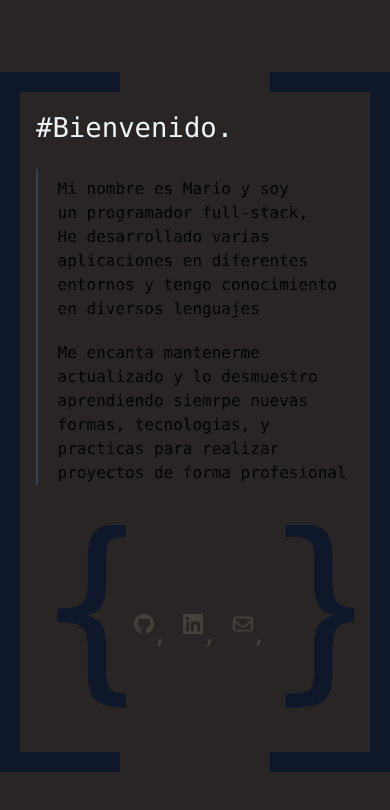
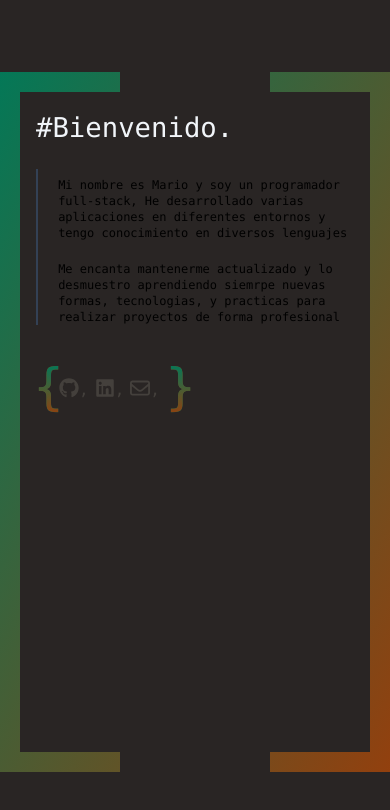
Before and after one commit to MarioTorresRonda/mario-torres-portfolio, a Next.js app: page / in a window 390 px wide. Shown: the top 810 px of the page. Built offline with nearby package versions, Linux system fonts and the light colour scheme.

Commit message:
Animations and Fix responsive Bugs
Implemented Animations:
-Load Escene,
-Hover principal Card,
-Hover Socials Card
FIxed responsive bugs that occured when the page was <400width

```diff
--- a/app/globals.css
+++ b/app/globals.css
@@ -30,4 +30,56 @@ body {
   .text-balance {
     text-wrap: balance;
   }
+
+  @property --myColor1 {
+    syntax: '<color>';
+    initial-value: theme(colors.amber.800);
+    inherits: false;
+  }
+
+  @property --myColor2 {
+    syntax: '<color>';
+    initial-value: theme(colors.emerald.700);
+    inherits: false;
+  }
+
+  .color-fondo {
+    background: linear-gradient(to left top, var(--myColor1), var(--myColor2));
+    transition:
+      --myColor1 0.5s ease-in-out,
+      --myColor2 0.5s ease-in-out;
+  }
+
+  .svg-fondo linearGradient:first-child stop:first-child{
+    stop-color: var(--myColor1);
+  }
+
+  .svg-fondo linearGradient:first-child stop:last-child{
+    stop-color: var(--myColor2);
+  }
+
+  .svg-fondo linearGradient:last-child stop:first-child{
+    stop-color: var(--myColor2);
+  }
+
+  .svg-fondo linearGradient:last-child stop:last-child{
+    stop-color: var(--myColor1);
+  }
+
+  .svg-fondo:hover text:last-child{
+    opacity: 0;
+    -webkit-transition: opacity .4s ease-in-out;
+    -moz-transition: opacity .4s ease-in-out;
+    -o-transition: opacity .4s ease-in-out;
+    transition: opacity .4s ease-in-out;
+  }
+
+  .color-fondo:hover {
+    --myColor1: theme(colors.emerald.600);
+    --myColor2: theme(colors.amber.700);
+  }
+
+  .fill-mode-forwards{
+    animation-fill-mode: forwards;
+  }
 }
--- a/app/page.js
+++ b/app/page.js
@@ -1,43 +1,37 @@
-import CharacterBlock from "@/components/CharacterBlock";
-import Header from "@/components/Header";
-import HighlightedText from "@/components/HighlightedText";
-import ClickableSocial from "@/components/ClickableImage/ClickableSocial";
+import Header from "@/components/Header/Header";
 
-
-import { faGithub as github } from '@fortawesome/free-brands-svg-icons'
-import { faLinkedin as linkedin } from '@fortawesome/free-brands-svg-icons'
-import { faEnvelope as email } from '@fortawesome/free-regular-svg-icons'
+import Hero from "@/components/Hero";
+import Socials from "@/components/Socials";
 
 export default function Home() {
+
+	const text = [
+		"Cargando Recursos",
+		"Cargando la ventana",
+		"Cargando contenido",
+		"Cargando codigo",
+		"Cargando Imagenes",
+		"Añadiendo errores al codigo",
+		"Añadiento animaciones inutiles",
+		"Eliminando Errores",
+		"Mirando fotos de gatos",
+		"Eliminando contenidos",
+		"Repitiendo codigo"
+	]
+	const randomText = text[Math.floor(Math.random() * text.length)];
+
   return (
     <main className="bg-stone-800 font-mono">
-			<Header className="lg:flex" >
-				<div className="w-full lg:w-[67%]">
-					<div className="flex lg:block">
-						<p className="text-slate-100 text-[7vw] lg:text-[200px] lg:mt-[-50px]"> # </p>
-						<p className="text-slate-100 text-[7vw] lg:text-7xl lg:mt-[-50px]"> Bienvenido. </p>
-					</div>
-					<HighlightedText
-						texts={[
-							"Mi nombre es Mario y soy un programador full-stack, He desarrollado varias aplicaciones en diferentes entornos y tengo conocimiento en diversos lenguajes",
-							"Me encanta mantenerme actualizado y lo desmuestro aprendiendo siemrpe nuevas formas, tecnologias, y practicas para realizar proyectos de forma profesional",
-						]}
-					/>
-				</div>
-				<div className="mt-10 lg:mt-0" >
-					<CharacterBlock className="flex items-center h-[200px]" startCharacter="{" endCharacter="}" >
-						<div className="flex lg:flex-col gap-4">
-							<div className="flex gap-4">
-								<ClickableSocial icon={github}/>
-								<ClickableSocial icon={linkedin}/>
-							</div>
-							<div className="flex gap-4">
-								<ClickableSocial icon={email}/>
+      <Header className="lg:flex">
+        <Hero />
+        <Socials />
+      </Header>
+      <div className="absolute top-0 left-0 bottom-0 right-0 bg-stone-900 z-20 animate-opacityLoad fill-mode-forwards flex justify-center h-[100vh] items-center">
+	  	<div className="md:flex items-center">
+        	<div className="animate-spin h-10 w-10 md:h-20 md:w-20 bg-slate-200 mx-auto md:mx-0"></div>
+			<p className="text-sm md:ml-10 lg:text-base xl:text-xl text-balance mt-3 md:mt-0 "> {randomText}... </p>
 	  	</div>
       </div>
-					</CharacterBlock>
-				</div>
-			</Header>
     </main>
   );
 }
--- a/components/CharacterBlock.jsx
+++ b/components/CharacterBlock.jsx
@@ -1,15 +1,29 @@
+'use client'
+
+import SVG from "./SVG/SVG";
+import { useState, useRef, useLayoutEffect } from 'react'
+
 export default function CharacterBlock({ className, startCharacter, endCharacter, children }) {
-	return (
-		<div className="flex gap-2">
-			<svg height="200" width="100" xmlns="http://www.w3.org/2000/svg">
-                <text x="0" y="150" className=" fill-slate-900 text-[200px]"> {startCharacter} </text>
-            </svg>
-			<div className={className}>
+
+    const [height, setHeight] = useState(0)
+    const ref = useRef(null)
+
+    useLayoutEffect(() => {
+        function updateheight() {
+            setHeight(ref.current.clientHeight)
+        }
+        window.addEventListener('resize', updateheight);
+        updateheight();
+        return () => window.removeEventListener('resize', updateheight);
+      }, []);
+
+    return (
+		<div className="flex gap-2 svg-fondo select-none">
+			<SVG char={startCharacter} height={height} />
+			<div className={className} ref={ref}>
                 { children }
             </div>
-            <svg className="ml-[-10px]" height="400" width="100" xmlns="http://www.w3.org/2000/svg">
-                <text x="0" y="150" className=" fill-slate-900 text-[200px]"> {endCharacter} </text>
-            </svg>
+			<SVG char={endCharacter} height={height}/>
 		</div>
 	);
 }
--- a/components/ClickableImage/ClickableSocial.jsx
+++ b/components/ClickableImage/ClickableSocial.jsx
@@ -2,16 +2,14 @@ import { FontAwesomeIcon } from "@fortawesome/react-fontawesome";
 
 export default function ClickableSocial({ icon, ...props }) {
 	return (
-		<>
+		<a className="flex ml-[-10px]" {...props} >
 		<FontAwesomeIcon
 			icon={icon}
-			className={`text-stone-700 w-[50px] h-[50px]
-			transition-transform ease-in-out hover:scale-[1.2] hover:text-stone-500 `}
-			fixedWidth
+			className={`text-stone-700 w-[20px] h-[20px] md:w-[35px] md:h-[35px] lg:w-[50px] lg:h-[50px] transition-transform ease-in-out hover:scale-[1.2] hover:text-stone-500 `}
 			/>
-		<p className="mt-5 ml-[-17px] text-stone-700 text-2xl">
+		<p className="lg:mt-5 text-stone-700 text-md lg:text-2xl">
 			,
 		</p>
-		</>
+		</a>
 	);
 }
--- a/components/Header.jsx
+++ b/components/Header/Header.jsx
@@ -3,8 +3,8 @@ export default function Header({ children, ...props }) {
 		<>
 			<div className="flex w-[100vw] justify-center h-[100vh] items-center">
 				<div className="flex w-[100vw] xl:w-[1280px]">
-					<div className="flex-auto bg-slate-900 h-[100vh] xl-h:h-[700px] ">
-						<div className="absolute flex-auto bg-stone-800 w-[calc(100vw-240px)] h-[700px] ml-[120px] xl:w-[1040px] "></div>
+					<div className="flex-auto transition-colors duration-[400ms] color-fondo h-[100vh] xl-h:h-[700px] ">
+						<div className="absolute flex-auto bg-stone-800 w-[calc(100vw-240px)] h-[740px] ml-[120px] xl:w-[1040px] mt-[-20px]"></div>
 						<div className="absolute overflow-y-auto overflow-x-hidden flex-auto bg-stone-800 w-[calc(100vw-40px)] xl:w-[1240px] h-[calc(100vh-40px)] xl-h:h-[660px] ml-5 mt-5 z-10 p-4 md:p-20">
 							<div {...props}>
 								{children}
--- /dev/null
+++ b/components/Hero.jsx
@@ -0,0 +1,18 @@
+import HighlightedText from "@/components/HighlightedText";
+
+export default function Hero() {
+    return (
+        <div className="w-full lg:w-[67%]">
+            <div className="flex lg:block">
+                <p className="text-slate-100 text-[7vw] lg:text-[200px] lg:mt-[-50px]"> # </p>
+                <p className="text-slate-100 text-[7vw] lg:text-7xl lg:mt-[-50px]"> Bienvenido. </p>
+            </div>
+            <HighlightedText className="text-xs md:text-base"
+                texts={[
+                    "Mi nombre es Mario y soy un programador full-stack, He desarrollado varias aplicaciones en diferentes entornos y tengo conocimiento en diversos lenguajes",
+                    "Me encanta mantenerme actualizado y lo desmuestro aprendiendo siemrpe nuevas formas, tecnologias, y practicas para realizar proyectos de forma profesional",
+                ]}
+            />
+        </div>
+    )
+}
--- /dev/null
+++ b/components/SVG/SVG.jsx
@@ -0,0 +1,50 @@
+export default function SVG({ char, height }) {
+  return (
+    <svg height={height} width={height / 2} xmlns="http://www.w3.org/2000/svg">
+      <defs>
+        <linearGradient
+          id="gradient1"
+          x1="0"
+          x2="0"
+          y1="0"
+          y2="100%"
+          gradientUnits="userSpaceOnUse"
+        >
+          <stop offset="0%" />
+          <stop offset="100%" />
+        </linearGradient>
+        <linearGradient
+          id="gradient2"
+          x1="0"
+          x2="0"
+          y1="0"
+          y2="100%"
+          gradientUnits="userSpaceOnUse"
+        >
+          <stop offset="0%" />
+          <stop offset="100%" />
+        </linearGradient>
+      </defs>
+      <text
+        x="50%"
+        y="50%"
+        fontSize={height}
+        dominantBaseline="middle"
+        textAnchor="middle"
+        fill="url(#gradient1)"
+      >
+        {char}
+      </text>
+      <text
+        x="50%"
+        y="50%"
+        fontSize={height}
+        dominantBaseline="middle"
+        textAnchor="middle"
+        fill="url(#gradient2)"
+      >
+        {char}
+      </text>
+    </svg>
+  );
+}
--- /dev/null
+++ b/components/Socials.jsx
@@ -0,0 +1,36 @@
+'use client'
+
+import CharacterBlock from "@/components/CharacterBlock";
+
+import ClickableSocial from "@/components/ClickableImage/ClickableSocial";
+
+import { faGithub as github } from "@fortawesome/free-brands-svg-icons";
+import { faLinkedin as linkedin } from "@fortawesome/free-brands-svg-icons";
+import { faEnvelope as email } from "@fortawesome/free-regular-svg-icons";
+
+import { useState, useRef, useLayoutEffect } from 'react'
+
+
+export default function Socials() {
+
+
+  return (
+    <div className="mt-10 lg:mt-0">
+      <CharacterBlock
+        className="flex items-center h-[50px] md:h-[100px] lg:h-[200px]"
+        startCharacter="{"
+        endCharacter="}"
+      >
+        <div className="flex lg:flex-col gap-4">
+          <div className="flex gap-4">
+            <ClickableSocial href="https://github.com/MarioTorresRonda" icon={github} />
+            <ClickableSocial href="https://www.linkedin.com/in/mariotorresronda/" icon={linkedin} />
+          </div>
+          <div className="flex gap-4">
+            <ClickableSocial href="mailto:mariotorresrma@gmail.com" icon={email} />
+          </div>
+        </div>
+      </CharacterBlock>
+    </div>
+  );
+}
--- a/tailwind.config.js
+++ b/tailwind.config.js
@@ -12,9 +12,25 @@ module.exports = {
         "gradient-conic":
           "conic-gradient(from 180deg at 50% 50%, var(--tw-gradient-stops))",
       },
+
       screens: {
         'xl-h': { 'raw': '(min-height: 700px)' },
+      },
+      keyframes: {
+        opacityLoad: {
+          '0%': { opacity: 1, "z-index": 20},
+          '66%': { opacity: 1, "z-index": 20},
+          '100%': { opacity: 0, "z-index": -10 },
+        }
+      },
+      animation: {
+        opacityLoad: 'opacityLoad 3s',
       }
+    },
+    variants: {
+      extend: {
+        animation: ['group-hover'],
+      },
     },
   },
 
```
Also changed, not shown: app/page.module.css (deleted), firebase.json (added), 1 other file (tests, documents, lock files or other folders). Lines whose indentation alone changed are shown as unchanged.
